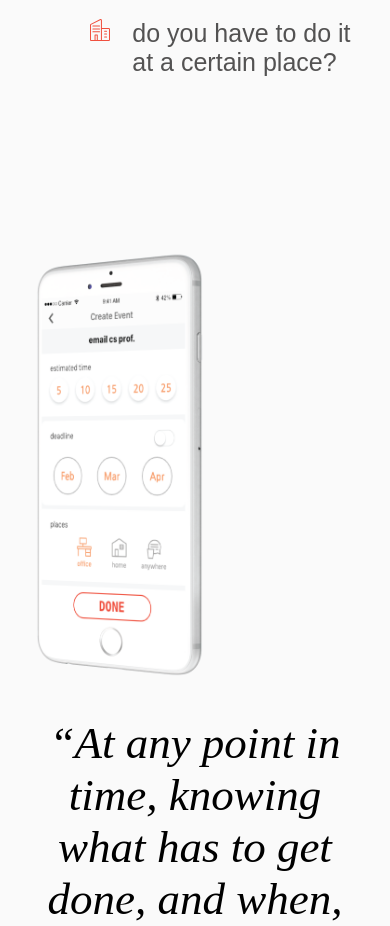
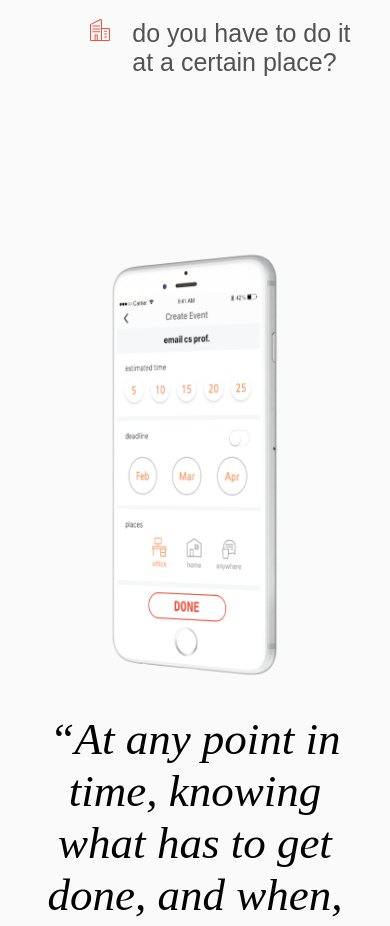
Before and after one commit to fishden1333/SS_Website, a plain HTML site: page index.html in a window 390 px wide. Shown: the part 1812-2738 px from the top of the page. Drawn offline with nearby package versions, Linux system fonts and the light colour scheme.

Commit message:
responsive v2

```diff
--- a/styles/main.css
+++ b/styles/main.css
@@ -485,26 +485,27 @@ body {
 }
 
 @media only screen and (max-width: 800px) {
-  .experience01Container{
+  .experience01Container {
     width: 100%;
     height: 50%;
     margin: auto;
     display: block;
   }
 
-  .experience01words{
+  .experience01words {
     width: 100%;
     display: block;
 }
 
-  .experience01phone{
-    width: 100%;
-    display: block;
+  .experience01phone {
+    height: 100%;
+    display: flex;
   }
 
-  .experience01phone > img{
+  .experience01phone > img {
     max-width: 500px;
-    margin: auto
+    margin-left: auto;
+    margin-right: auto;
   }
 }
 
```
